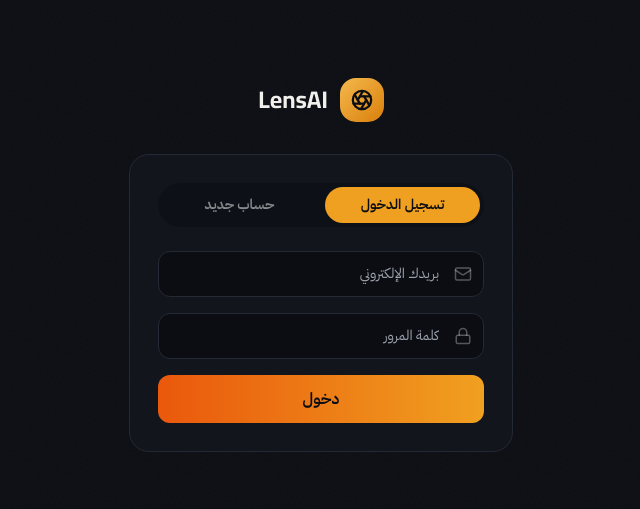
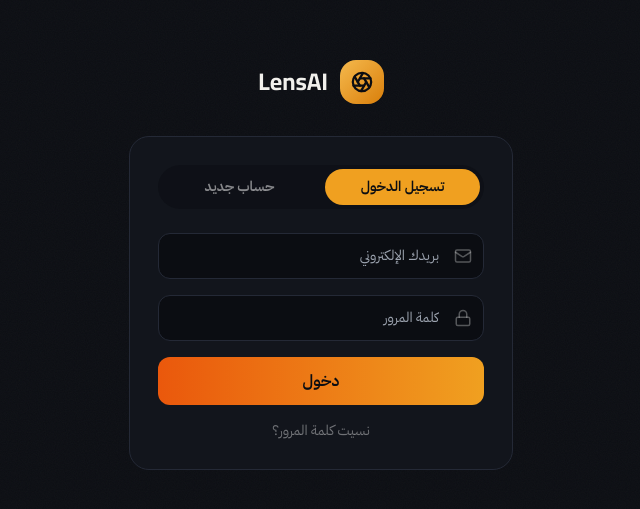
Before and after one commit to dreamtest45-cpu/Lensai-saas, a Next.js app: page /login in a window 1280 px wide. Shown: the part 135-644 px from the top of the page, without its empty margins (460-1100 px from the left). Built offline with nearby package versions, Linux system fonts and the light colour scheme; no server answers.

Commit message:
Update page.tsx

```diff
--- a/app/login/page.tsx
+++ b/app/login/page.tsx
@@ -109,6 +109,12 @@ export default function LoginPage() {
               {loading && <Loader2 className="animate-spin" size={18} />}
               {mode === "signin" ? "دخول" : "إنشاء حساب"}
             </button>
+
+            {mode === "signin" && (
+              <a href="/forgot-password" className="block text-center text-sm text-white/40 hover:text-amber-400 transition-colors">
+                نسيت كلمة المرور؟
+              </a>
+            )}
           </form>
         </div>
       </div>
```
